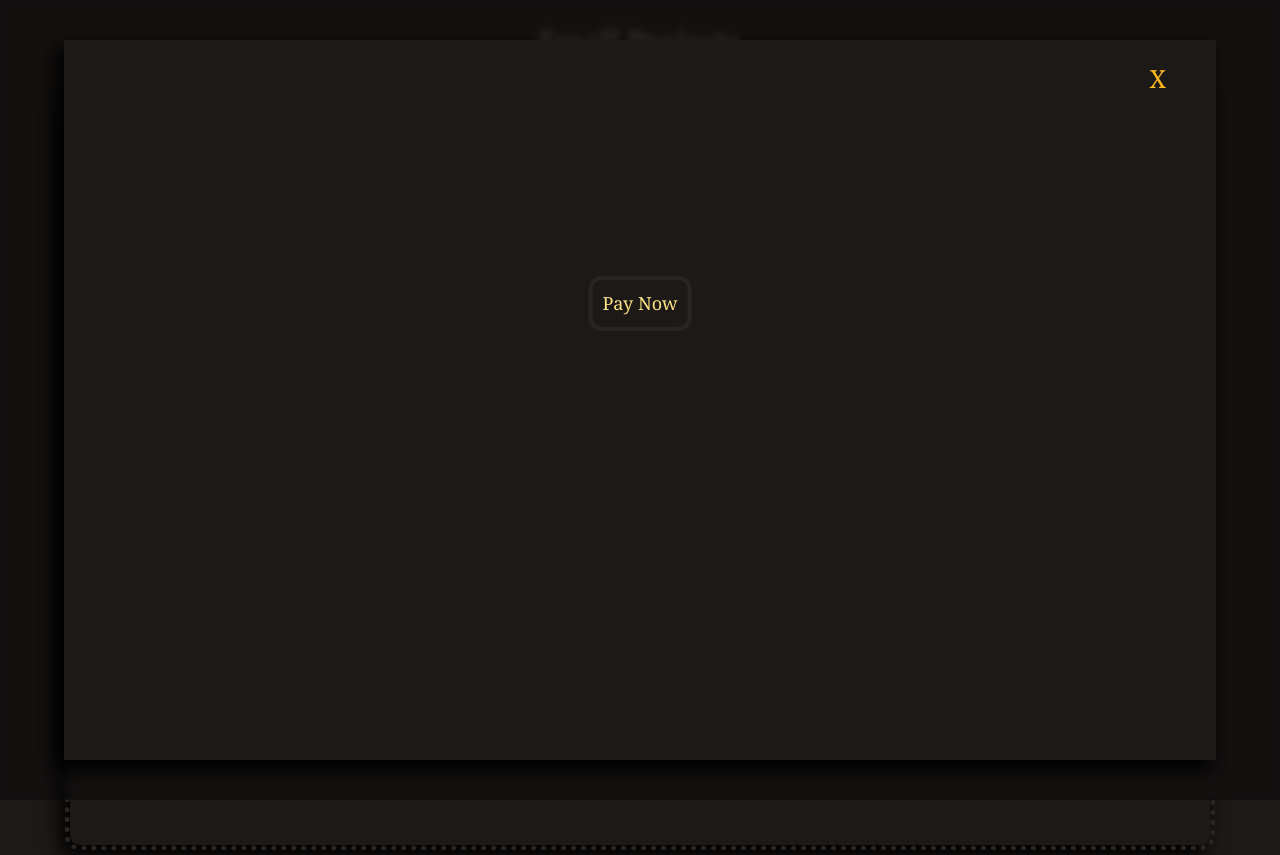
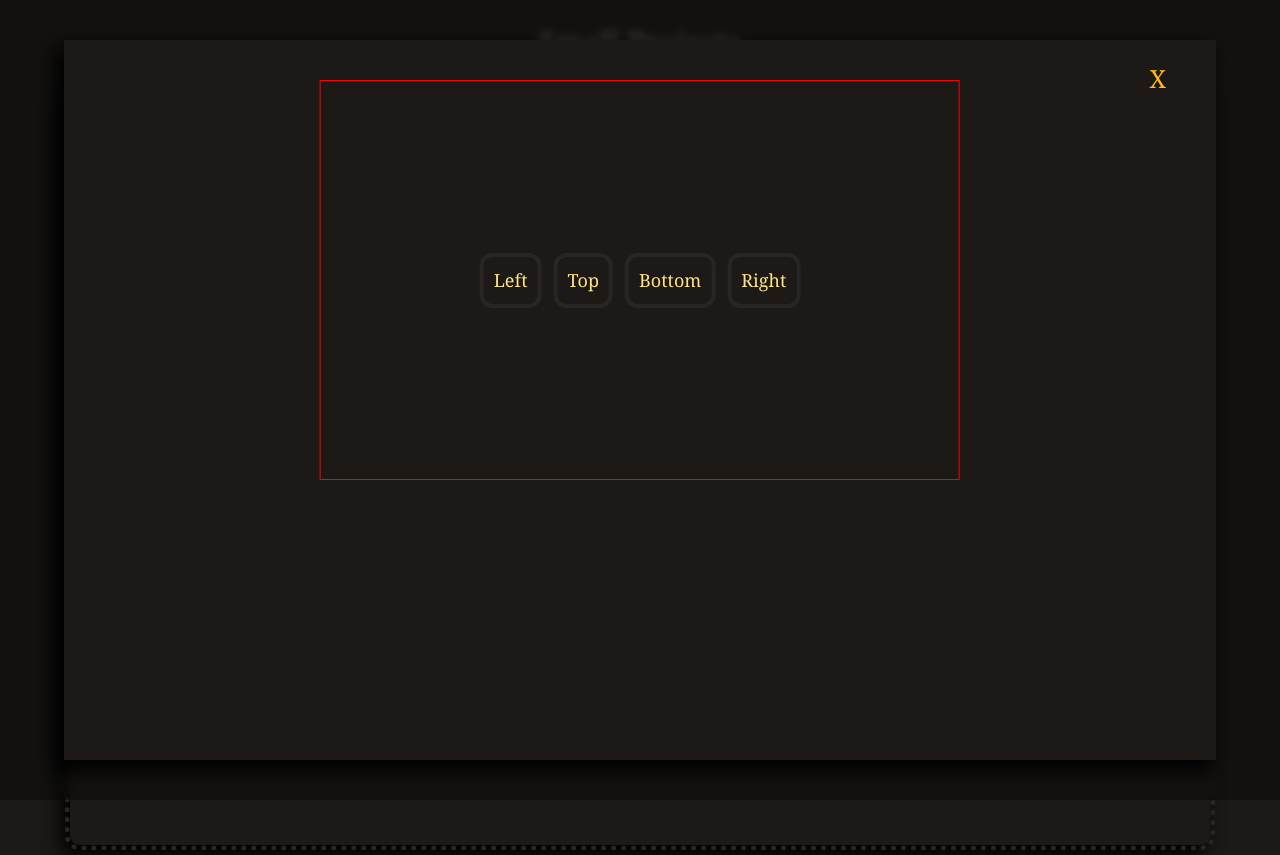
Before and after one commit to fkurusu7/react_training, a React (Vite) app in the folder smallies/: page / in a window 1280 px wide. Both pictures are taken after a click on the element 225 px from the left and 225 px from the top of the page. Built offline with nearby package versions, Linux system fonts and the light colour scheme.

Commit message:
add tooltips

```diff
--- a/smallies/src/minis/tooltip/TooltipApp.jsx
+++ b/smallies/src/minis/tooltip/TooltipApp.jsx
@@ -4,16 +4,43 @@ import { useState } from "react";
 const TooltipApp = () => {
   return (
     <div className="tooltip__container">
-      <Tooltip info={"Yoir rder will be placed after the payment"}>
+      <Tooltip
+        info={"Your order will be placed LEFT after the payment"}
+        position="left"
+      >
         <button type="button" className="btn">
-          Pay Now
+          Left
+        </button>
+      </Tooltip>
+      <Tooltip
+        info={"Your order will be placed after the payment"}
+        position="top"
+      >
+        <button type="button" className="btn">
+          Top
+        </button>
+      </Tooltip>
+      <Tooltip
+        info={"Your order will be placed BOTTOM after the payment"}
+        position="bottom"
+      >
+        <button type="button" className="btn">
+          Bottom
+        </button>
+      </Tooltip>
+      <Tooltip
+        info={"Your order will be placed RIGHT after the payment"}
+        position="right"
+      >
+        <button type="button" className="btn">
+          Right
         </button>
       </Tooltip>
     </div>
   );
 };
 
-const Tooltip = ({ info, children }) => {
+const Tooltip = ({ info, children, position = "top" }) => {
   // State to manage tooltip visibility
   const [showTooltip, setShowTooltip] = useState(false);
 
@@ -24,12 +51,17 @@ const Tooltip = ({ info, children }) => {
       onMouseLeave={() => setShowTooltip(false)}
     >
       {children}
-      <div className={`tooltip__info ${showTooltip && "tooltip__info--open"}`}>
+      <div
+        className={`tooltip__info tooltip__info--${position}
+          ${showTooltip ? "tooltip__info--open" : ""}
+          ${showTooltip ? `tooltip__info--open-${position}` : ""}`}
+      >
         {info}
         {/* Arrow indicator */}
-        <div className="arrow"></div>
+        <div className={`arrow arrow--${position}`}></div>
       </div>
     </div>
   );
 };
+
 export default TooltipApp;
--- a/smallies/src/styles/minis/_tooltip.scss
+++ b/smallies/src/styles/minis/_tooltip.scss
@@ -1,12 +1,12 @@
 .tooltip {
   &__container {
-    margin-top: 20rem;
+    border: 1px solid red;
     display: flex;
-    flex-direction: column;
     align-items: center;
     justify-content: center;
     gap: 2rem;
-
+    width: 50vw;
+    height: 50vh;
     color: var(--color-grey-700);
   }
 
@@ -26,43 +26,113 @@
       font-weight: 500;
       outline: var(--border-lg);
       padding: 1rem;
+      width: 100%;
 
       &:hover {
         opacity: 0.8;
+        // & ~ .tooltip__info {
+        //   display: block;
+        // }
       }
     }
   }
+
   &__info {
     background-color: var(--color-grey-700);
     border-radius: var(--border-radius-md);
     font-size: 1.5rem;
     font-weight: 600;
     outline: var(--border-lg);
-    opacity: 0;
     padding: 0.5rem 1rem;
     width: 20rem;
+    z-index: 2;
+
+    position: absolute;
+    opacity: 0;
+    display: none;
     transition: all 0.3s ease-in-out;
 
-    position: absolute;
-    top: -5.5rem;
-    left: -5rem;
+    &--top,
+    &--bottom {
+      left: 50%;
+      transform: translateX(-50%);
+    }
+    &--top {
+      top: -100%;
+    }
+    &--bottom {
+      bottom: -100%;
+    }
+    &--left,
+    &--right {
+      top: 50%;
+      transform: translateY(-50%);
+    }
+    &--left {
+      right: 95%;
+    }
+    &--right {
+      left: 95%;
+    }
 
     & .arrow {
       width: 0;
       height: 0;
 
-      border-left: 12px solid transparent;
-      border-right: 12px solid transparent;
-      border-top: 12px solid var(--color-grey-700);
+      position: absolute;
 
-      position: absolute;
-      bottom: -12px;
-      left: calc(50% - 12px);
+      &--top {
+        bottom: -11px;
+        left: calc(50% - 12px);
+
+        border-left: 12px solid transparent;
+        border-right: 12px solid transparent;
+        border-top: 12px solid var(--color-grey-700);
+      }
+      &--bottom {
+        bottom: 98%;
+        left: calc(50% - 12px);
+
+        border-left: 12px solid transparent;
+        border-right: 12px solid transparent;
+        border-bottom: 12px solid var(--color-grey-700);
+      }
+      &--right {
+        left: -5%;
+        top: calc(50% - 12px);
+
+        border-top: 12px solid transparent;
+        border-bottom: 12px solid transparent;
+        border-right: 12px solid var(--color-grey-700);
+      }
+      &--left {
+        right: -5%;
+        top: calc(50% - 12px);
+
+        border-top: 12px solid transparent;
+        border-bottom: 12px solid transparent;
+        border-left: 12px solid var(--color-grey-700);
+      }
     }
 
     &--open {
-      transform: translateY(-3rem);
       opacity: 1;
+      &-top {
+        display: block;
+        transform: translate(-50%, -50%);
+      }
+      &-bottom {
+        display: block;
+        transform: translate(-50%, 55%);
+      }
+      &-right {
+        display: block;
+        transform: translate(6%, -50%);
+      }
+      &-left {
+        display: block;
+        transform: translate(-8%, -50%);
+      }
     }
   }
 }
```
